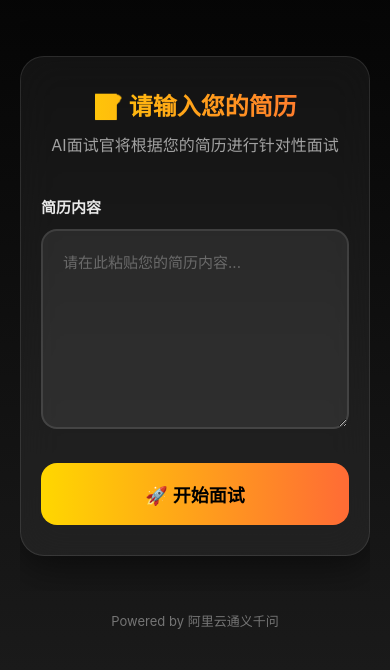
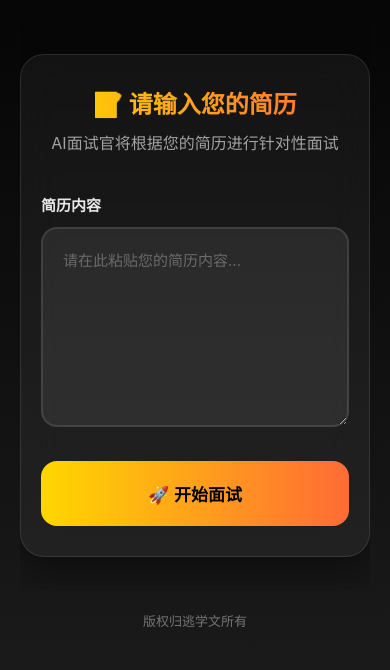
Before and after one commit to taoxuewen/my_page, a Python web app: template templates/interview.html in a window 390 px wide. Shown: the part 174-844 px from the top of the page. Run offline with Jinja, Linux system fonts and the light colour scheme; the template is opened without the code that fills it, so the values that code supplies are empty.

Commit message:
修复：移动端显示优化和版权信息更新
- 修改底部文字为'版权归逃学文所有'
- 移动端按钮样式优化，增加最小高度
- 确保'开始面试'按钮在手机上完整显示

```diff
--- a/static/css/interview.css
+++ b/static/css/interview.css
@@ -470,6 +470,12 @@ body {
         height: 200px;
     }
 
+    .start-btn {
+        padding: 20px 18px;
+        font-size: 17px;
+        min-height: 56px;
+    }
+
     .messages {
         padding: 20px;
     }
--- a/templates/interview.html
+++ b/templates/interview.html
@@ -63,7 +63,7 @@
         </main>
 
         <footer class="footer">
-            <p>Powered by 阿里云通义千问</p>
+            <p>版权归逃学文所有</p>
         </footer>
     </div>
 
```
